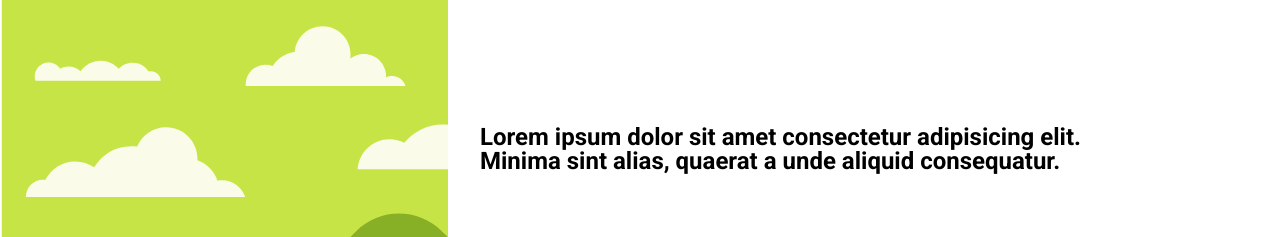
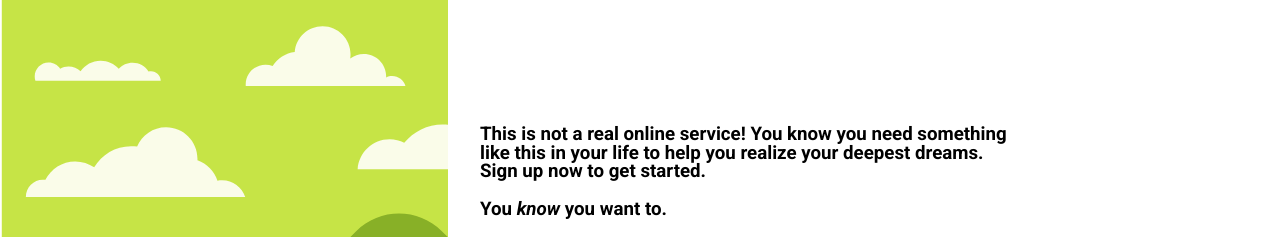
Before and after one commit to aleksandar-code/-Sign-Up-Form, a plain HTML site: page index.html in a window 1280 px wide. Shown: the top 237 px of the page. Drawn offline with Linux system fonts and the light colour scheme.

Commit message:
Add text to h3

```diff
--- a/index.html
+++ b/index.html
@@ -19,8 +19,13 @@
     </div>
     <div class="part-2">
         <div class="main">
-            <h2>Lorem ipsum dolor sit amet consectetur adipisicing elit. <br>
-                Minima sint alias, quaerat a unde aliquid consequatur.</h2>
+            <h3>This is not a real online service! You know you need something <br>
+                like this in your life to help you realize your deepest dreams. <br>
+                Sign up now to get started. <br> <br>
+                You <em>know</em> you want to.
+            </h3>
+
+
 
         </div>
     </div>
```
